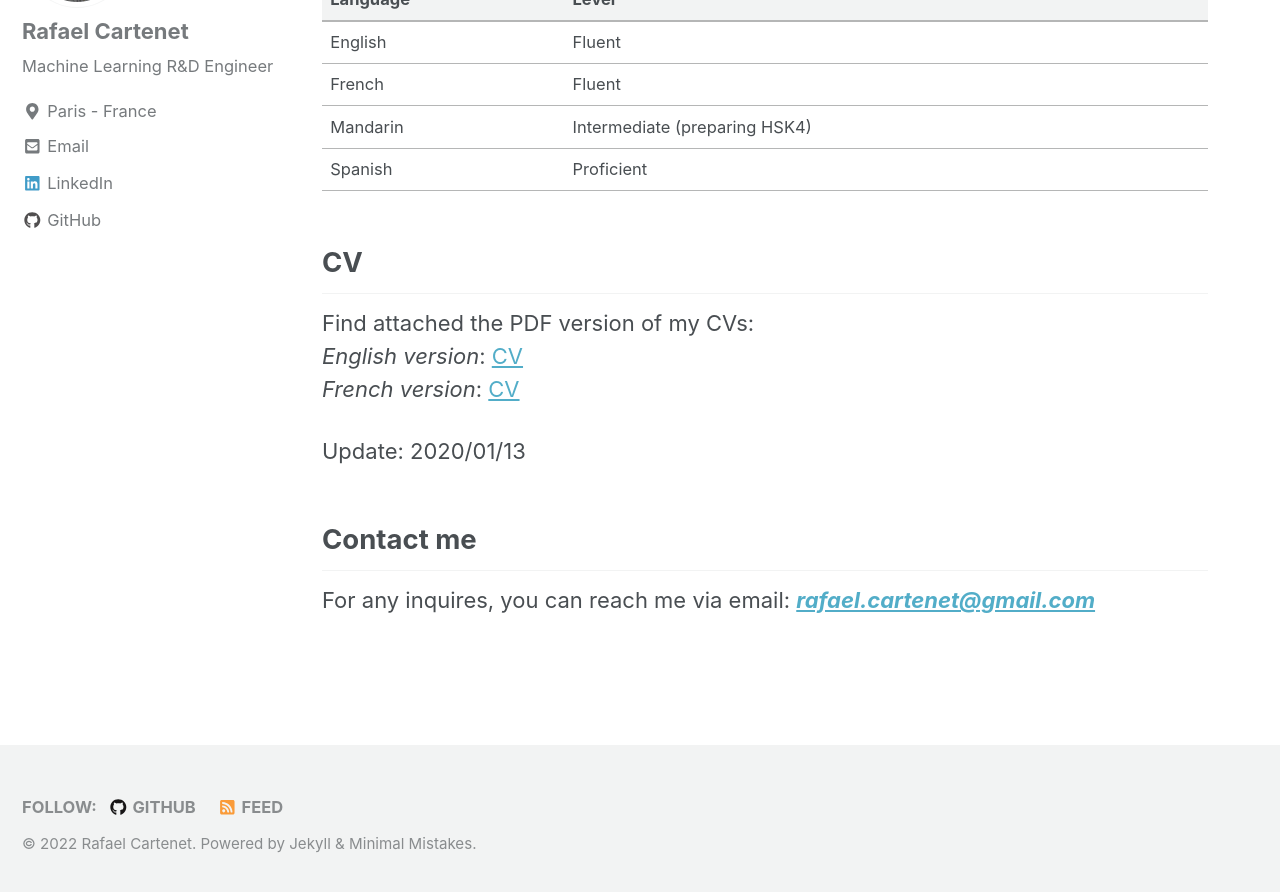
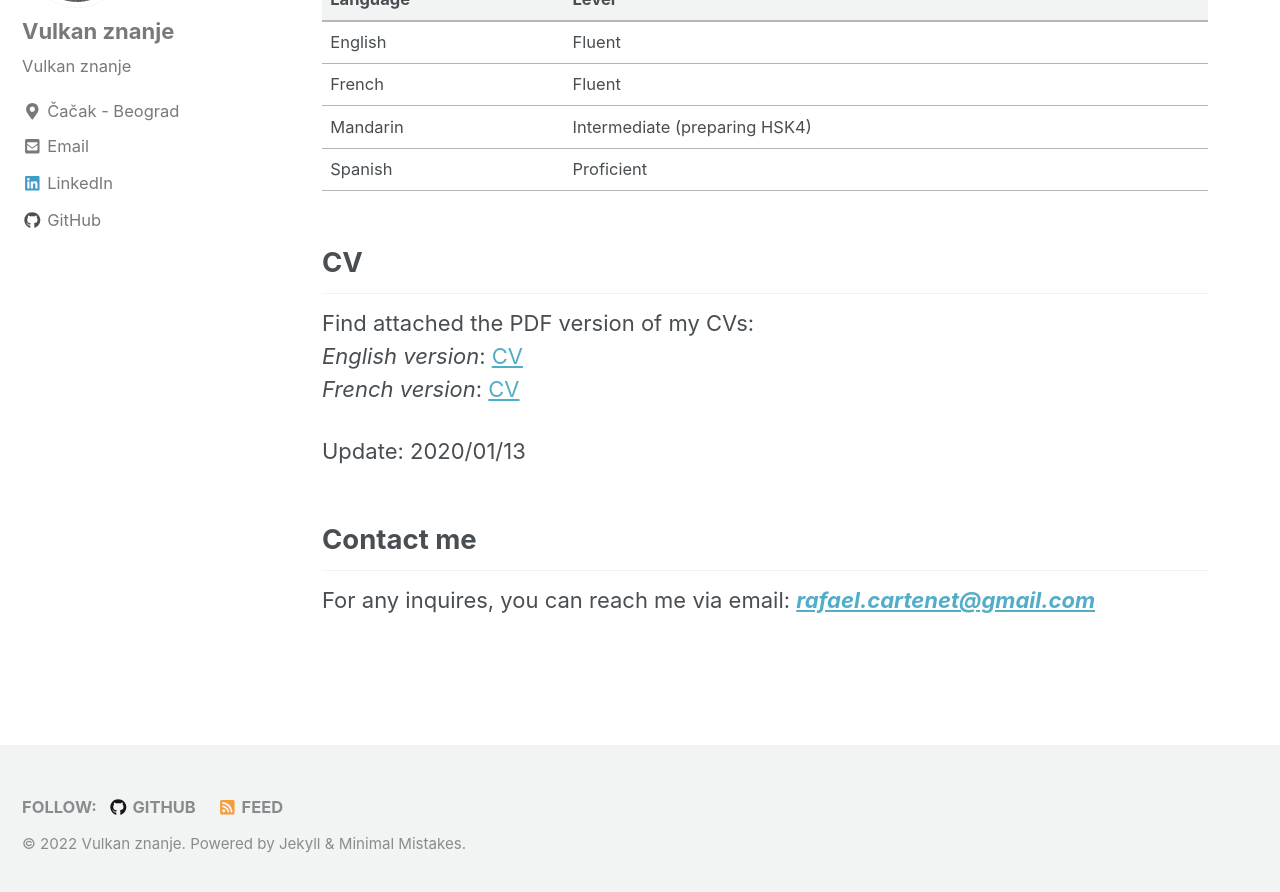
Before and after one commit to vulkanznanje/vulkanznanje.github.io, a Jekyll site: the page built from index.md, in a window 1280 px wide and 900 px high, scrolled down 2351 px. Shown: the top 892 px of the window. Built offline with Jekyll 4.4.1, drawn with Linux system fonts in a browser that asks for light colours; nearby versions of some CDN libraries; some of the changed text lies outside the part shown.

Commit message:
Update _config.yml

```diff
--- a/_config.yml
+++ b/_config.yml
@@ -17,10 +17,10 @@ minimal_mistakes_skin    : "default" #, "air", "aqua", "contrast", "dark", "dirt
 
 # Site Settings
 locale                   : "en-US"
-title                    : "Rafael Cartenet"
+title                    : "Vulkan znanje"
 title_separator          : "|"
-name                     : "Rafael Cartenet"
-description              : "Machine Learning R&D Engineer Portfolio"
+name                     : "Vulkan znanje"
+description              : "Autorski tim"
 url                      : # the base hostname & protocol for your site e.g. "https://mmistakes.github.io"
 baseurl                  : # the subpath of your site, e.g. "/blog"
 repository               : # GitHub username/repo-name e.g. "mmistakes/minimal-mistakes"
@@ -101,11 +101,11 @@ analytics:
 
 # Site Author
 author:
-  name             : "Rafael Cartenet"
+  name             : "Vulkan znanje"
   avatar           : "/images/profile_picture.jpg" # path of avatar image, e.g. "/assets/images/bio-photo.jpg"
-  bio              : "Machine Learning R&D Engineer"
-  location         : "Paris - France"
-  email            : "rafael.cartenet@gmail.com"
+  bio              : "Vulkan znanje"
+  location         : "Čačak - Beograd"
+  email            : "mlsppc@gmail.com"
   uri              :
   home             : # null (default), "absolute or relative url to link to author home"
   bitbucket        :
@@ -114,13 +114,13 @@ author:
   flickr           :
   facebook         :
   foursquare       :
-  github           : "RafaelCartenet"
+  github           : "vulkanznanje"
   gitlab           :
   google_plus      :
   keybase          :
   instagram        :
   lastfm           :
-  linkedin         : "rafaelcartenet" # "john-doe-12345678" (the last part of your profile url, e.g. https://www.linkedin.com/in/john-doe-12345678)
+  linkedin         : "mmmmmmmmmmm" # "john-doe-12345678" (the last part of your profile url, e.g. https://www.linkedin.com/in/john-doe-12345678)
   pinterest        :
   soundcloud       :
   stackoverflow    : # "123456/username" (the last part of your profile url, e.g. https://stackoverflow.com/users/123456/username)
```
